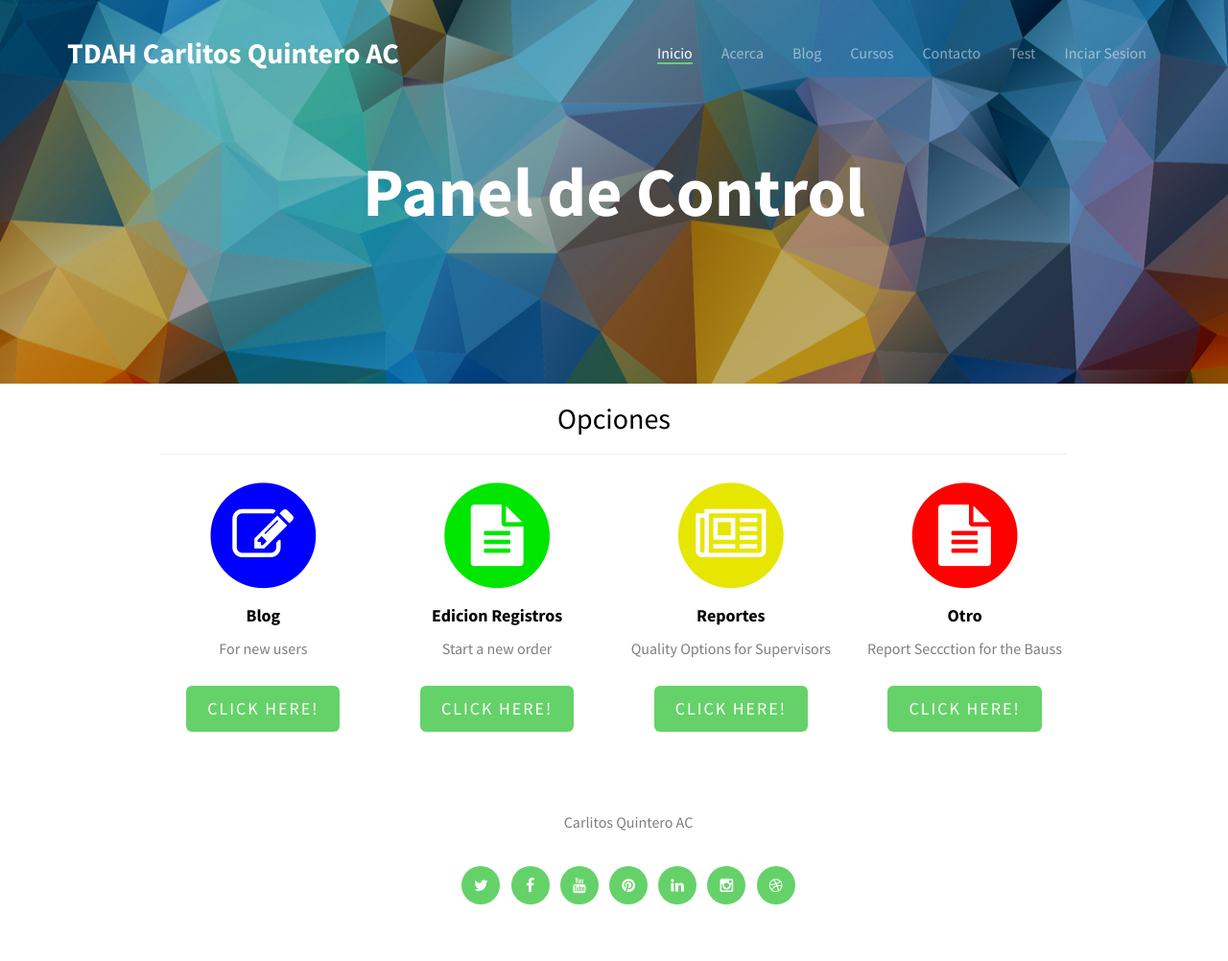
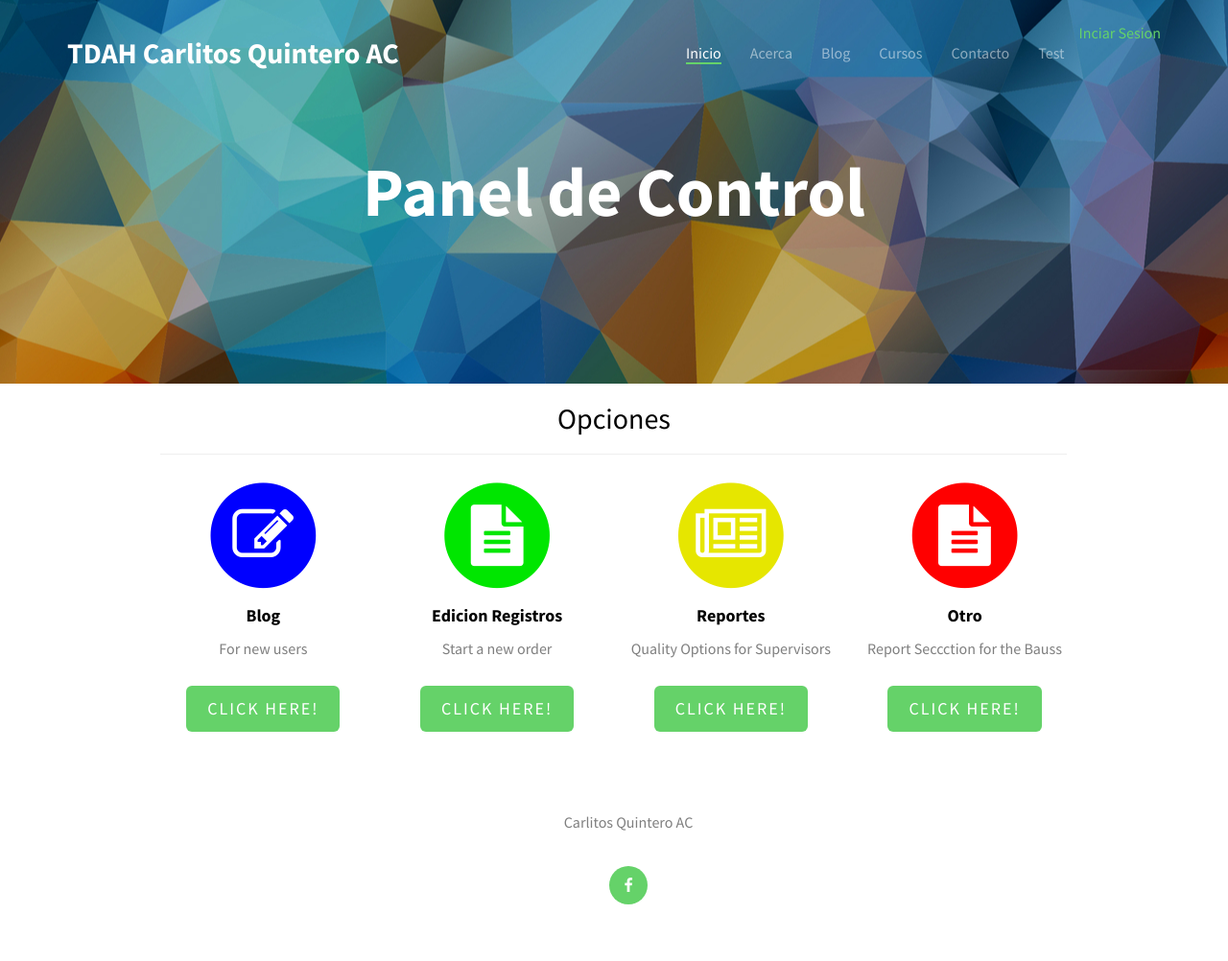
Before and after one commit to guille1194/Carlitos_Beta-1, a Django app: a page that uses templates/base.html in a window 1280 px wide. Shown: the whole page at 96% size. Run offline with Django 3.2, Linux system fonts and the light colour scheme; some libraries are stand-ins or nearby versions; some web fonts are replaced.

Commit message:
Update base.py

```diff
--- a/templates/base.html
+++ b/templates/base.html
@@ -57,6 +57,7 @@
 	<link rel="stylesheet" href="{% static 'css/bootstrap.css' %}">
 
 	<link href="{% static 'font-awesome/css/font-awesome.min.css' %}" rel="stylesheet" type="text/css">
+	<link rel="stylesheet" href="{% static 'css/video.css' %}">
 
 	<!--
 	Default Theme Style
@@ -127,12 +128,11 @@
 								<li><a href="{% url 'registros_view' %}" ><span>Registros</span></a></li>
 								<li><a href="{% url 'logout' %}" ><span> {{ user.username | capfirst }} / Salir</span></a></li>
 								{% else %}
-								<li><a href="{% url 'about_view' %}" data-nav-section="about"><span>Acerca</span></a></li>
+								<li><a href="#" data-nav-section="about"><span>Acerca</span></a></li>
 								<li><a href="#" data-nav-section="press"><span>Blog</span></a></li>
-								<li><a href="{% url 'cursos_view' %}" ><span>Cursos</span></a></li>
-								<li><a href="{% url 'contacto' %}"><span>Contacto</span></a></li>
+								<li><a href="#" data-nav-section="contacto" ><span>Cursos</span></a></li>
+								<li><a href="{% url 'contacto' %}" data-nav-section="contacto" ><span>Contacto</span></a></li>
 								<li><a href="{% url 'test_view' %}"><span>Test</span></a></li>
-								<li>
 									<a href="" style="background-color: transparent"class="dropdown-toggle" data-toggle="dropdown">Inciar Sesion <span class=""></span></a>
                         <ul style= "background: none;" class="dropdown-menu dropdown-lr animated slideInRight" role="menu">
                             <div class="col-lg-12">
@@ -148,9 +148,6 @@
 													    	  </div>
 													    	  <button type="submit" class="btn btn-default btn-xs btn-block">Login</button>
 													    	  <button type="reset" class="btn btn-default btn-xs btn-block">Cancel</button>
-																	<p class="text-center" style="color: white">
-																		No tienes cuenta? <a href="{% url 'registro_view' %}">Registrate</a>
-																	</p>
                             </div>
                         </ul>
 								</li>
@@ -179,13 +176,13 @@
 			<div class="row">
 				<div class="col-md-12 text-center">
 					<ul class="social social-circle">
-						<li><a href="#"><i class="icon-twitter"></i></a></li>
-						<li><a href="#"><i class="icon-facebook"></i></a></li>
+						<li><a href="https://www.facebook.com/tdahCarlitosQuinteroAc/"><i class="icon-facebook"></i></a></li>
+					<!--	<li><a href="#"><i class="icon-twitter"></i></a></li>
 						<li><a href="#"><i class="icon-youtube"></i></a></li>
 						<li><a href="#"><i class="icon-pinterest"></i></a></li>
 						<li><a href="#"><i class="icon-linkedin"></i></a></li>
 						<li><a href="#"><i class="icon-instagram"></i></a></li>
-						<li><a href="#"><i class="icon-dribbble"></i></a></li>
+						<li><a href="#"><i class="icon-dribbble"></i></a></li> -->
 					</ul>
 				</div>
 			</div>
```
